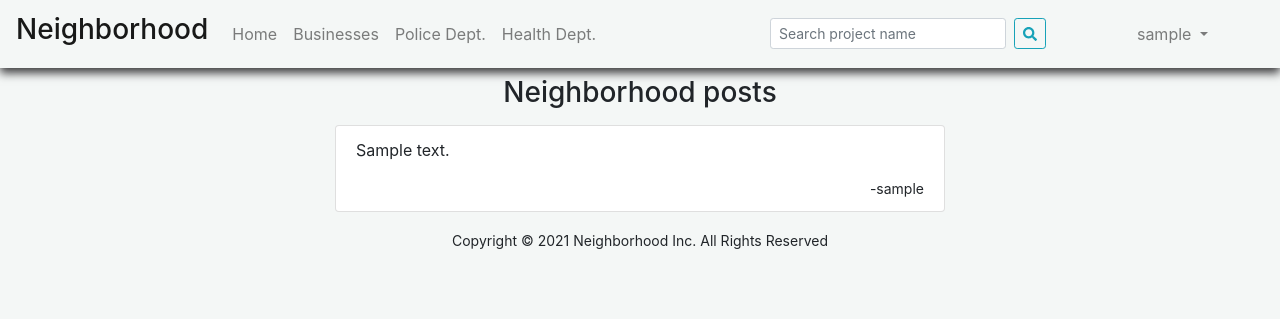
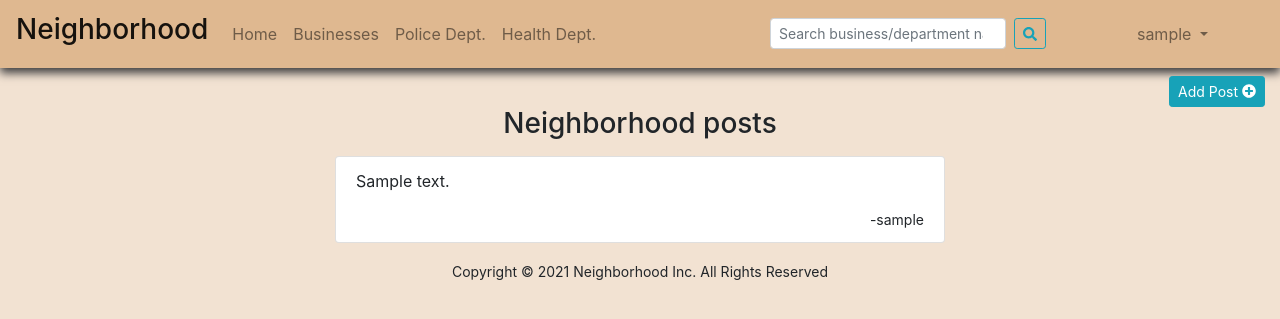
Before and after one commit to KenThumi/neighborhood, a Django app: page / in a window 1280 px wide. Shown: the top 319 px of the page. Run offline with Django 3.2, Linux system fonts and the light colour scheme; a user stored in the database is signed in; tables that the repository leaves empty hold one stand-in row (values such as "Sample post"); some libraries are stand-ins or nearby versions.

Commit message:
search business enabled

```diff
--- a/events/templates/index.html
+++ b/events/templates/index.html
@@ -5,6 +5,13 @@
 
 <div class="container-fluid my-2">
     <div class="row">
+        <div class="col-12">
+            <a href="{% url 'postform' %}" class="btn btn-info float-right btn-sm">
+             <span class="text-center">
+                 Add Post <i class="fas fa-plus-circle"></i>
+             </span>
+            </a>
+        </div>
         <div class="col-12">
            <h3 class="text-center">
             Neighborhood posts
--- a/events/templates/navbar.html
+++ b/events/templates/navbar.html
@@ -25,9 +25,9 @@
         </li>
       </ul>
       {% if user.is_authenticated %}
-      <form class="form-inline my-2 my-lg-0 mx-md-auto" method="POST" action="#">
+      <form class="form-inline my-2 my-lg-0 mx-md-auto" method="POST" action="{% url 'search' %}">
         {% csrf_token %}
-        <input name='search' class="form-control form-control-sm mr-sm-2" type="search" placeholder="Search project name" aria-label="Search" required>
+        <input name='search' class="form-control form-control-sm mr-sm-2" type="search" placeholder="Search business/department name" aria-label="Search" required>
         <button class="btn btn-outline-info btn-sm my-2 my-sm-0" type="submit">
           <i class="fas fa-search"></i>
         </button>
--- a/events/urls.py
+++ b/events/urls.py
@@ -13,6 +13,7 @@ urlpatterns = [
     path('health', views.getHealthDept, name='health'),
     path('depts', views.getDepts, name='depts'),
     path('postform',views.createPost, name='postform'),
-    path('updatelocation', views.updateLocation, name='updatelocation')
+    path('updatelocation', views.updateLocation, name='updatelocation'),
+    path('search', views.search, name='search')
 
 ]
--- a/events/views.py
+++ b/events/views.py
@@ -137,3 +137,19 @@ def updateLocation(request):
     ctx = {'form':form}
 
     return render(request,'profile/updatelocation.html',ctx)
+
+
+@login_required
+def search(request):
+
+    if request.method=='POST':
+
+        needle = request.POST['search']
+
+        depts=Business.objects.filter(name__icontains=needle, location=request.user.profile.location)
+
+        ctx = {'dpts':depts, 'search_results':f'Search Results ({depts.count()})'}
+
+        return render(request,'depts.html',ctx)
+
+    return redirect('home')
--- a/static/css/styles.css
+++ b/static/css/styles.css
@@ -16,9 +16,9 @@
 }
 
 body{
-    background-color: #f4f7f6;
+    background-color: #F2e2d2;
 }
 .navbar{
-    background-color: #f4f7f6;
+    background-color: #DFB890;
     box-shadow: 0px 5px 9px #3c3c3e;
 }
```
Also changed, not shown: events/templates/dept.html (+7 -1 lines), events/templates/depts.html (+20 -1 lines).
